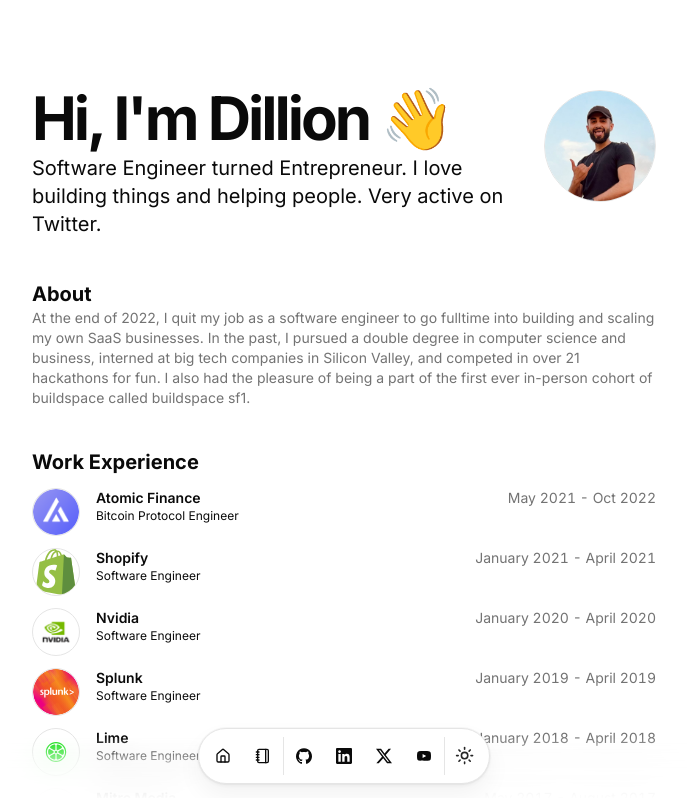
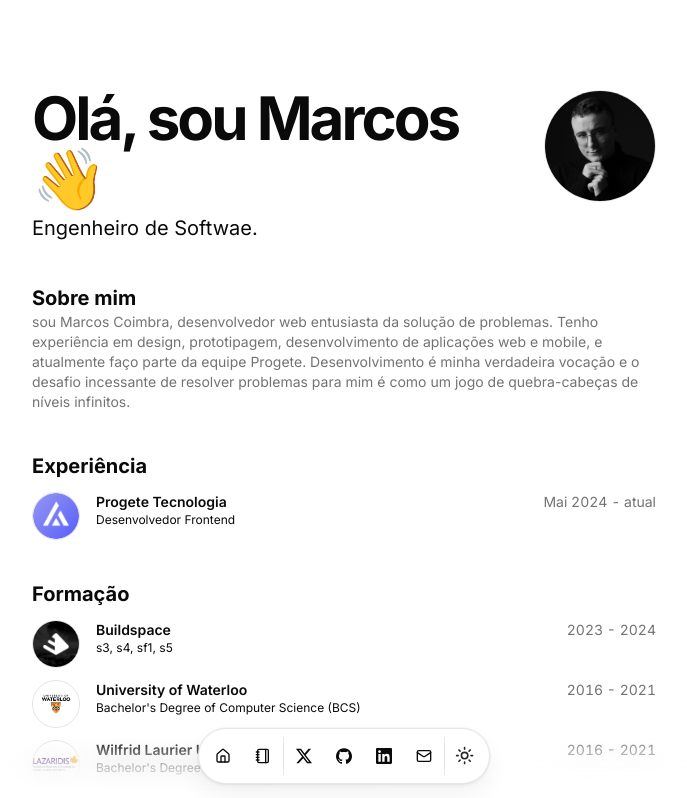
Before and after one commit to mvacoimbra/mvacoimbra.dev, a Next.js app: page / in a window 1280 px wide. Shown: the top 798 px of the page, without its empty margins (296-983 px from the left). Built offline with nearby package versions, Linux system fonts and the light colour scheme.

Commit message:
refactor: updates

```diff
--- a/app/(frontend)/layout.tsx
+++ b/app/(frontend)/layout.tsx
@@ -14,6 +14,9 @@
 
 export const metadata: Metadata = {
 	metadataBase: new URL(DATA.url),
+	icons: {
+		icon: "/favicon.ico",
+	},
 	title: {
 		default: DATA.name,
 		template: `%s | ${DATA.name}`,
@@ -24,7 +27,7 @@
 		description: DATA.description,
 		url: DATA.url,
 		siteName: `${DATA.name}`,
-    locale: "en_US",
+		locale: "pt_BR",
 		type: "website",
 	},
 	robots: {
@@ -58,7 +61,7 @@
 			<body
 				className={cn(
 					"min-h-screen bg-background font-sans antialiased max-w-2xl mx-auto py-12 sm:py-24 px-6",
-          fontSans.variable
+					fontSans.variable,
 				)}
 			>
 				<ThemeProvider attribute="class" defaultTheme="light">
--- a/app/(frontend)/page.tsx
+++ b/app/(frontend)/page.tsx
@@ -3,7 +3,11 @@
 import BlurFadeText from "@/shared/components/magicui/blur-fade-text";
 import { ProjectCard } from "@/shared/components/project-card";
 import { ResumeCard } from "@/shared/components/resume-card";
-import { Avatar, AvatarFallback, AvatarImage } from "@/shared/components/ui/avatar";
+import {
+	Avatar,
+	AvatarFallback,
+	AvatarImage,
+} from "@/shared/components/ui/avatar";
 import { Badge } from "@/shared/components/ui/badge";
 import { DATA } from "@/mock/resume";
 import Link from "next/link";
@@ -22,7 +26,7 @@
 								delay={BLUR_FADE_DELAY}
 								className="text-3xl font-bold tracking-tighter sm:text-5xl xl:text-6xl/none"
 								yOffset={8}
-                text={`Hi, I'm ${DATA.name.split(" ")[0]} 👋`}
+								text={`Olá, sou ${DATA.name.split(" ")[0]} 👋`}
 							/>
 							<BlurFadeText
 								className="max-w-[600px] md:text-xl"
@@ -41,20 +45,18 @@
 			</section>
 			<section id="about">
 				<BlurFade delay={BLUR_FADE_DELAY * 3}>
-          <h2 className="text-xl font-bold">About</h2>
+					<h2 className="text-xl font-bold">Sobre mim</h2>
 				</BlurFade>
 				<BlurFade delay={BLUR_FADE_DELAY * 4}>
 					<div className="prose max-w-full text-pretty font-sans text-sm text-muted-foreground dark:prose-invert">
-            <Markdown>
-              {DATA.summary}
-            </Markdown>
+						<Markdown>{DATA.summary}</Markdown>
 					</div>
 				</BlurFade>
 			</section>
 			<section id="work">
 				<div className="flex min-h-0 flex-col gap-y-3">
 					<BlurFade delay={BLUR_FADE_DELAY * 5}>
-            <h2 className="text-xl font-bold">Work Experience</h2>
+						<h2 className="text-xl font-bold">Experiência</h2>
 					</BlurFade>
 					{DATA.work.map((work, id) => (
 						<BlurFade
@@ -79,7 +81,7 @@
 			<section id="education">
 				<div className="flex min-h-0 flex-col gap-y-3">
 					<BlurFade delay={BLUR_FADE_DELAY * 7}>
-            <h2 className="text-xl font-bold">Education</h2>
+						<h2 className="text-xl font-bold">Formação</h2>
 					</BlurFade>
 					{DATA.education.map((education, id) => (
 						<BlurFade
@@ -102,7 +104,7 @@
 			<section id="skills">
 				<div className="flex min-h-0 flex-col gap-y-3">
 					<BlurFade delay={BLUR_FADE_DELAY * 9}>
-            <h2 className="text-xl font-bold">Skills</h2>
+						<h2 className="text-xl font-bold">Habilidades</h2>
 					</BlurFade>
 					<div className="flex flex-wrap gap-1">
 						{DATA.skills.map((skill, id) => (
@@ -208,15 +210,14 @@
 								Get in Touch
 							</h2>
 							<p className="mx-auto max-w-[600px] text-muted-foreground md:text-xl/relaxed lg:text-base/relaxed xl:text-xl/relaxed">
-                Want to chat? Just shoot me a dm{" "}
+								Quer conversar? me manda uma mensagem no{" "}
 								<Link
-                  href={DATA.contact.social.X.url}
+									href={DATA.contact.social.email.url}
 									className="text-blue-500 hover:underline"
 								>
-                  with a direct question on twitter
+									whatsapp
 								</Link>{" "}
-                and I&apos;ll respond whenever I can. I will ignore all
-                soliciting.
+								que responderei assim que for possível.
 							</p>
 						</div>
 					</BlurFade>
--- /dev/null
+++ b/app/(frontend)/reset/page.tsx
@@ -0,0 +1,7 @@
+export default function ResetPwd() {
+	return (
+		<div>
+			<h1>Mudar senha</h1>
+		</div>
+	);
+}
--- /dev/null
+++ b/app/api/reset/route.ts
@@ -0,0 +1,22 @@
+import configPromise from "@/domains/payload/payload.config";
+import { getPayload } from "payload";
+
+export const GET = async () => {
+	const payload = await getPayload({
+		config: configPromise,
+	});
+
+	// const data = await payload.find({
+	// 	collection: "users",
+	// });
+
+	await payload.update({
+		collection: "users", // nome da collection de usuários
+		id: "COLOQUE_O_ID_DO_USUARIO_AQUI",
+		data: {
+			password: "@Mudarsenha123",
+		},
+	});
+
+	return Response.json({ message: "Senha alterada com sucesso" });
+};
--- a/src/mock/resume.tsx
+++ b/src/mock/resume.tsx
@@ -2,15 +2,15 @@
 import { HomeIcon, NotebookIcon } from "lucide-react";
 
 export const DATA = {
-  name: "Dillion Verma",
-  initials: "DV",
-  url: "https://dillion.io",
-  location: "San Francisco, CA",
-  locationLink: "https://www.google.com/maps/place/sanfrancisco",
-  description:
-    "Software Engineer turned Entrepreneur. I love building things and helping people. Very active on Twitter.",
-  summary:
-    "At the end of 2022, I quit my job as a software engineer to go fulltime into building and scaling my own SaaS businesses. In the past, [I pursued a double degree in computer science and business](/#education), [interned at big tech companies in Silicon Valley](https://www.youtube.com/watch?v=d-LJ2e5qKdE), and [competed in over 21 hackathons for fun](/#hackathons). I also had the pleasure of being a part of the first ever in-person cohort of buildspace called [buildspace sf1](https://buildspace.so/sf1).",
+	name: "Marcos Coimbra",
+	initials: "MC",
+	url: "https://mvacoimbra.dev.br",
+	location: "Anápolis, GO",
+	locationLink: "https://www.google.com/maps/place/anapolis",
+	description: "Engenheiro de Softwae.",
+	summary: `sou Marcos Coimbra, desenvolvedor web entusiasta da solução de problemas.
+Tenho experiência em design, prototipagem, desenvolvimento de aplicações web e mobile, e atualmente faço parte da equipe Progete.
+Desenvolvimento é minha verdadeira vocação e o desafio incessante de resolver problemas para mim é como um jogo de quebra-cabeças de níveis infinitos.`,
 	avatarUrl: "/me.png",
 	skills: [
 		"React",
@@ -30,118 +30,53 @@
 		{ href: "/blog", icon: NotebookIcon, label: "Blog" },
 	],
 	contact: {
-    email: "hello@example.com",
-    tel: "+123456789",
+		email: "mvacoimbra.dev@gmail.com",
+		tel: "+5562996194128",
 		social: {
+			whatsapp: {
+				name: "Whatsapp",
+				url: "https://wa.me/+5562996194128",
+				icon: Icons.x,
+
+				navbar: true,
+			},
+
 			GitHub: {
 				name: "GitHub",
-        url: "https://dub.sh/dillion-github",
+				url: "https://github.com/mvacoimbra",
 				icon: Icons.github,
 
 				navbar: true,
 			},
 			LinkedIn: {
 				name: "LinkedIn",
-        url: "https://dub.sh/dillion-linkedin",
+				url: "https://linkedin.com/in/mvacoimbra",
 				icon: Icons.linkedin,
 
 				navbar: true,
 			},
-      X: {
-        name: "X",
-        url: "https://dub.sh/dillion-twitter",
-        icon: Icons.x,
+
+			email: {
+				name: "Send Email",
+				url: "mailto:mvacoimbra.dev@gmail.com",
+				icon: Icons.email,
 
 				navbar: true,
-      },
-      Youtube: {
-        name: "Youtube",
-        url: "https://dub.sh/dillion-youtube",
-        icon: Icons.youtube,
-        navbar: true,
-      },
-      email: {
-        name: "Send Email",
-        url: "#",
-        icon: Icons.email,
-
-        navbar: false,
 			},
 		},
 	},
 
 	work: [
 		{
-      company: "Atomic Finance",
-      href: "https://atomic.finance",
+			company: "Progete Tecnologia",
+			href: "https://progete.com.br",
 			badges: [],
-      location: "Remote",
-      title: "Bitcoin Protocol Engineer",
+			location: "Híbrido",
+			title: "Desenvolvedor Frontend",
 			logoUrl: "/atomic.png",
-      start: "May 2021",
-      end: "Oct 2022",
-      description:
-        "Implemented the Bitcoin discreet log contract (DLC) protocol specifications as an open source Typescript SDK. Dockerized all microservices and setup production kubernetes cluster. Architected a data lake using AWS S3 and Athena for historical backtesting of bitcoin trading strategies. Built a mobile app using react native and typescript.",
-    },
-    {
-      company: "Shopify",
-      badges: [],
-      href: "https://shopify.com",
-      location: "Remote",
-      title: "Software Engineer",
-      logoUrl: "/shopify.svg",
-      start: "January 2021",
-      end: "April 2021",
-      description:
-        "Implemented a custom Kubernetes controller in Go to automate the deployment of MySQL and ProxySQL custom resources in order to enable 2,000+ internal developers to instantly deploy their app databases to production. Wrote several scripts in Go to automate MySQL database failovers while maintaining master-slave replication topologies and keeping Zookeeper nodes consistent with changes.",
-    },
-    {
-      company: "Nvidia",
-      href: "https://nvidia.com/",
-      badges: [],
-      location: "Santa Clara, CA",
-      title: "Software Engineer",
-      logoUrl: "/nvidia.png",
-      start: "January 2020",
-      end: "April 2020",
-      description:
-        "Architected and wrote the entire MVP of the GeForce Now Cloud Gaming internal admin and A/B testing dashboard using React, Redux, TypeScript, and Python.",
-    },
-    {
-      company: "Splunk",
-      href: "https://splunk.com",
-      badges: [],
-      location: "San Jose, CA",
-      title: "Software Engineer",
-      logoUrl: "/splunk.svg",
-      start: "January 2019",
-      end: "April 2019",
-      description:
-        "Co-developed a prototype iOS app with another intern in Swift for the new Splunk Phantom security orchestration product (later publicly demoed and launched at .conf annual conference in Las Vegas). Implemented a realtime service for the iOS app in Django (Python) and C++; serialized data using protobufs transmitted over gRPC resulting in an approximate 500% increase in data throughput.",
-    },
-    {
-      company: "Lime",
-      href: "https://li.me/",
-      badges: [],
-      location: "San Francisco, CA",
-      title: "Software Engineer",
-      logoUrl: "/lime.svg",
-      start: "January 2018",
-      end: "April 2018",
-      description:
-        "Proposed and implemented an internal ruby API for sending/receiving commands to scooters over LTE networks. Developed a fully automated bike firmware update system to handle asynchronous firmware updates of over 100,000+ scooters worldwide, and provide progress reports in real-time using React, Ruby on Rails, PostgreSQL and AWS EC2 saving hundreds of developer hours.",
-    },
-    {
-      company: "Mitre Media",
-      href: "https://mitremedia.com/",
-      badges: [],
-      location: "Toronto, ON",
-      title: "Software Engineer",
-      logoUrl: "/mitremedia.png",
-      start: "May 2017",
-      end: "August 2017",
-      description:
-        "Designed and implemented a robust password encryption and browser cookie storage system in Ruby on Rails. Leveraged the Yahoo finance API to develop the dividend.com equity screener",
+			start: "Mai 2024",
+			end: "atual",
+			description: "",
 		},
 	],
 	education: [
```
Also changed, not shown: src/domains/payload/collections/Users.ts (+4 -4 lines), app/api/users/route.ts (renamed from app/my-route/route.ts), public/me.png, 1 other file (tests, documents, lock files or other folders). Lines whose indentation alone changed are shown as unchanged.
